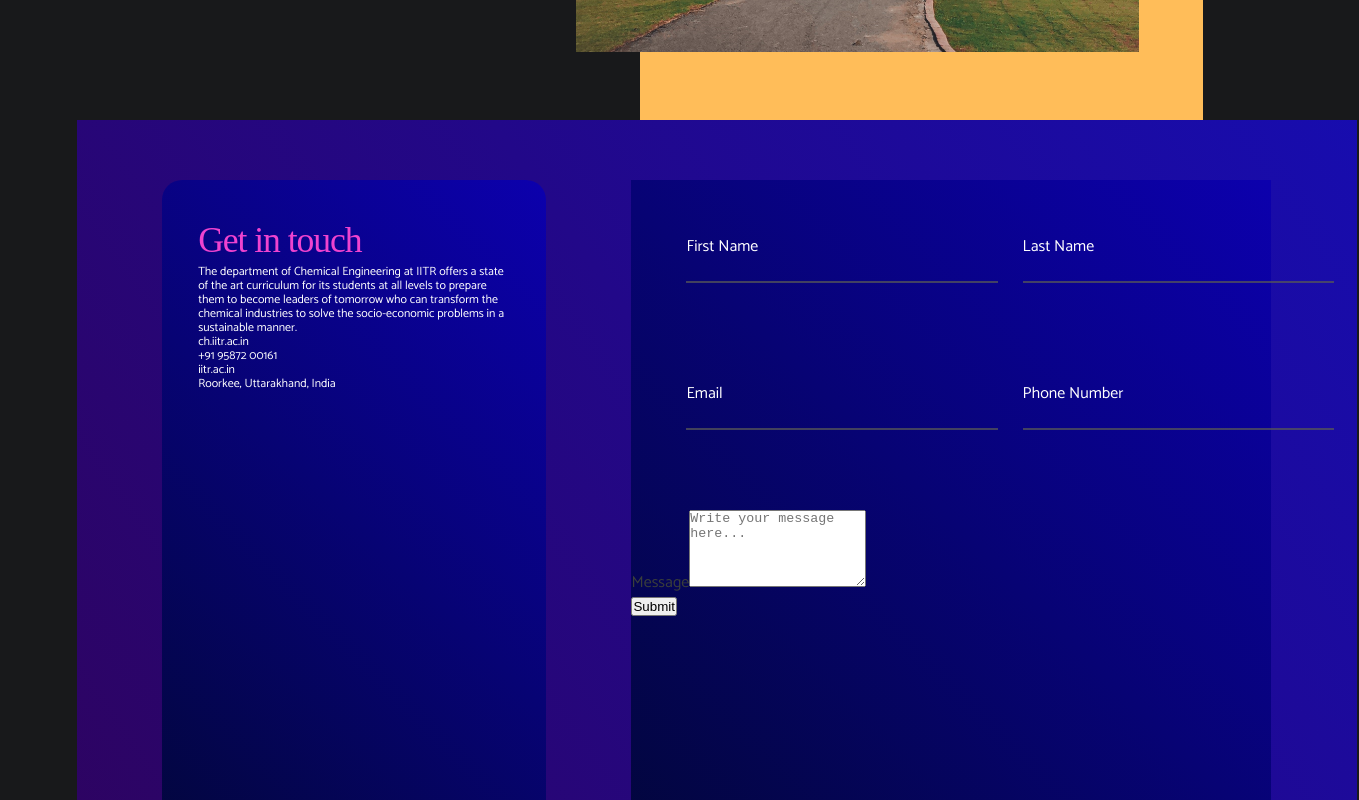
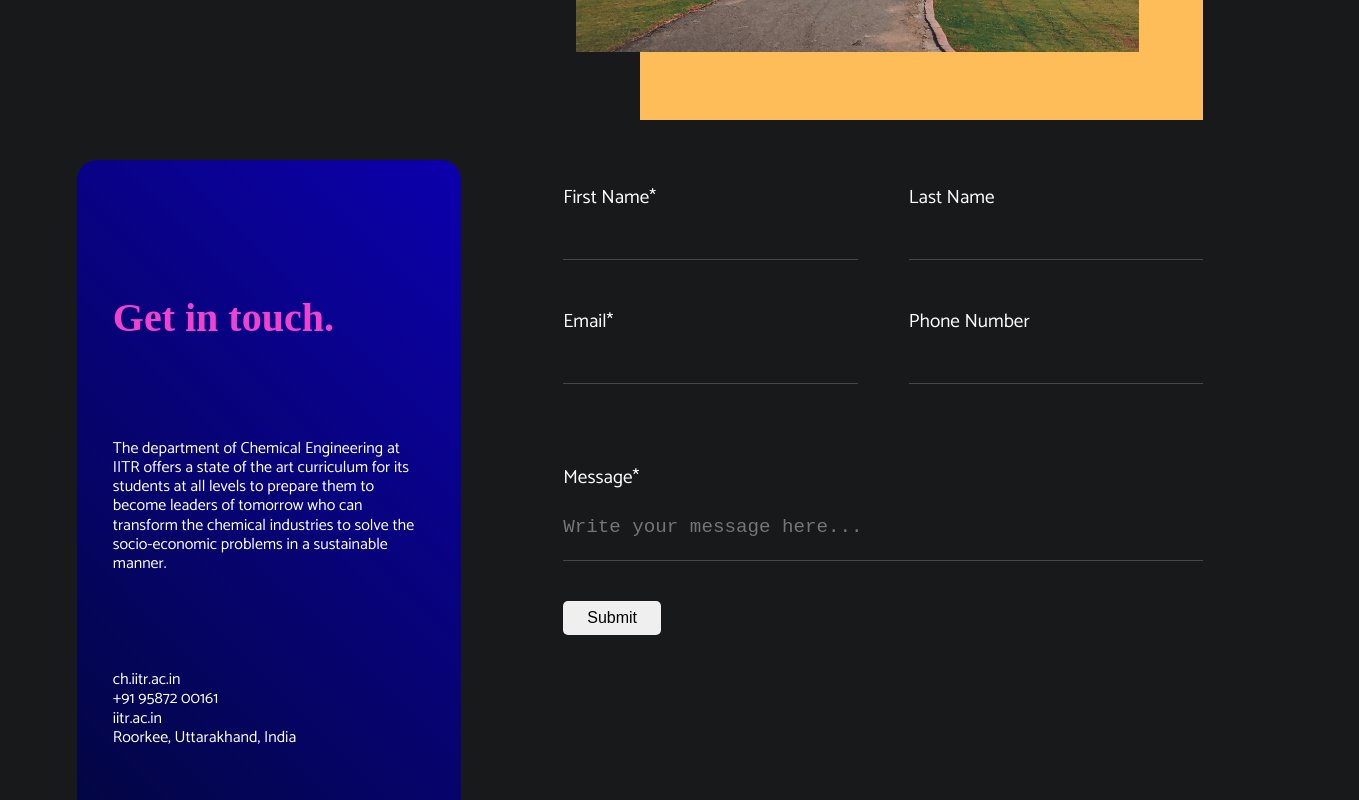
Before and after one commit to vinayakgarg20/Chemical-Engineering-Student-Society, a React (Create React App) app: page /contactus in a window 1280 px wide. Shown: the part 680-1480 px from the top of the page, 1359 px wide, since content can reach past the window. Built offline with nearby package versions, Linux system fonts and the light colour scheme; a web font is replaced by a local one.

Commit message:
add emailjs server as database

```diff
--- a/package.json
+++ b/package.json
@@ -7,6 +7,7 @@
     "@testing-library/jest-dom": "^5.16.2",
     "@testing-library/react": "^12.1.3",
     "@testing-library/user-event": "^13.5.0",
+    "emailjs-com": "^3.2.0",
     "react": "^17.0.2",
     "react-dom": "^17.0.2",
     "react-full-page-scroll": "^0.1.3",
--- a/src/components/Layout/HeroSection.module.css
+++ b/src/components/Layout/HeroSection.module.css
@@ -24,11 +24,15 @@
   line-height: 1.5rem;
 }
 .chess {
+  margin: 1rem;
+}
+.chess p {
   font-size: 4.5vw;
   color: rgb(255, 255, 255);
-  line-height: 3rem;
-  letter-spacing: 0em;
-  margin: 1rem;
+  line-height: 90%;
+  letter-spacing: 2px;
+  margin: 0rem;
+  padding: 0;
 }
 .button {
   background-color: rgb(255, 189, 89);
--- a/src/pages/Contact.css
+++ b/src/pages/Contact.css
@@ -1,121 +1,130 @@
-.Container{
+.Container {
   display: flex;
-    width: 100vw;
+
   height: 100vh;
-    background: linear-gradient(55deg, rgb(46, 3, 95), #1707eeb2);
-
-    justify-content: space-evenly;
+  justify-content: space-between;
   align-items: center;
 }
 
-
-
-.Form{
-    height: 85vh;
+.Form {
+  height: 90vh;
   width: 50vw;
-    background: linear-gradient(45deg, rgb(2, 6, 59), #0c00ad);
-
-
-
-
+  display: flex;
+  flex-direction: column;
 }
 
-.getinTouch{
-
+.getinTouch {
   padding: 36px;
   display: flex;
 
   flex-direction: column;
   align-items: flex-start;
-    height: 85vh;
+  justify-content: space-evenly;
+  height: 90vh;
   width: 30vw;
 
   background: linear-gradient(45deg, rgb(2, 6, 59), #0c00ad);
   border-radius: 20px;
-
-
-
-
-
 }
 
-h3{
-        font-size: 35.6668px;
-        font-weight: 400;
+.getinTouch h3 {
+  font-size: 2.5rem;
+  font-weight: 700;
   color: rgb(239, 67, 207);
-        font-family: "YAEl45aeb7E 0",auto;
+  font-family: "YAEl45aeb7E 0", auto;
   line-height: 49px;
-        letter-spacing: -0.03em;
-
 }
-p{
+.getinTouch p {
   font-weight: 400;
   font-style: normal;
   color: rgb(255, 255, 255);
-    font-size: 12.0001px;
-    line-height: 14px;
-    text-align: left;
-    text-size-adjust: 80%;
-
-
-
-
+  font-size: 1rem;
+  line-height: 1.2rem;
+}
+.sociallinks {
 }
 
-.Name, .contact, .Message{
-    margin: 36px;
-    padding: 19px;
+.Name,
+.contact {
   display: flex;
-
-
+  flex-direction: row;
+  justify-content: space-between;
+}
+.Name,
+.contact,
+.message,
+.button {
+  margin: 1.5rem 0;
 }
 
-
-hr{
-    width: 311.168px;
-    height: 1px;
-
-    opacity: 0.35;
-}
-.first ,.last, .contactchess,.emailchess{
+.first,
+.last,
+.contactchess,
+.emailchess,
+.message {
   display: flex;
   flex-direction: column;
-    margin-top: 0;
-    align-items: flex-start;
 }
-.search{
-    margin: 6px;
-    margin-left: 0;
-
-    padding: 19px 19px 19px 0;
+.search {
   display: flex;
-
 }
-.search input{
-    width: 311.168px;
-    height: 1px;
-    padding: 1px 103px;
-
+.search input {
+  text-align: start;
   background-color: transparent;
   outline: none;
   border: none;
-    border-bottom: 2px solid #575758be;
+  border-bottom: 1px solid #575758be;
   color: #fafafa;
-
+  resize: none;
+  width: 23vw;
+  font-size: 1.2rem;
+  margin-top: 1.5rem;
 }
-.Name label, .contact label{
-
-    margin-bottom: -5px;
+.search textarea {
+  text-align: start;
+  background-color: transparent;
+  outline: none;
+  border: none;
+  border-bottom: 1px solid #575758be;
+  color: #fafafa;
+  resize: none;
+  margin-top: 1.5rem;
+  width: 100%;
+  font-size: 1.2rem;
+}
+.Name label,
+.contact label,
+.message label {
   padding-bottom: 0;
   color: rgb(255, 255, 255);
-    font-size: 16px;
+  font-size: 1.2rem;
   font-style: normal;
   font-weight: 400;
-    align-items: center;
+}
+.contact {
+  margin-top: 3rem;
+}
+.message {
+  margin-top: 5rem;
+}
+.button {
+  color: black;
+  padding: 8px 24px;
+  text-align: center;
+  text-decoration: none;
+  display: inline-block;
+  font-size: 16px;
+  border-radius: 5px;
+  transition-duration: 0.4s;
+  cursor: pointer;
+  border: 0;
+  margin-top: 1rem;
+}
+.button:hover {
+  background-color: blue;
+}
 
-
-
-
-
-
+.button {
+  background-color: linear-gradient(45deg, rgb(2, 6, 59), #0c00ad);
+  color: black;
 }
--- a/src/pages/ContactUs.js
+++ b/src/pages/ContactUs.js
@@ -1,94 +1,100 @@
 import React from "react";
 import "./Contact.css";
+import emailjs from "emailjs-com";
+import { useRef } from "react";
 
 const ContactUs = () => {
+  const form = useRef();
+
   const submitHandler = (event) => {
     event.preventDefault();
+    emailjs
+      .sendForm(
+        "service_3u82gxo",
+        "template_qyvr9bb",
+        form.current,
+        "fwpp4k-kljuwfDYiq"
+      )
+      .then(
+        (result) => {
+          console.log(result.text);
+          alert("Thank You, We'll contact you shortly!");
+        },
+        (error) => {
+          console.log(error.text);
+          alert("FAILED...", error);
+        }
+      );
   };
   return (
-    <div>
     <div className="Container">
-
       <div className="getinTouch">
-          <h3>Get in touch</h3>
-          <p>The department of Chemical Engineering at IITR offers a state of the art curriculum for its students at all levels to prepare them to become leaders of tomorrow who can transform the chemical industries to solve the socio-economic problems in a sustainable manner.</p>
+        <h3>Get in touch.</h3>
+        <p>
+          The department of Chemical Engineering at IITR offers a state of the
+          art curriculum for its students at all levels to prepare them to
+          become leaders of tomorrow who can transform the chemical industries
+          to solve the socio-economic problems in a sustainable manner.
+        </p>
         <div className="Sociallinks">
-            <p>	ch.iitr.ac.in</p>
-            <p>  +91 95872 00161</p>
-            <p>   	iitr.ac.in</p>
-            <p>   Roorkee, Uttarakhand, India</p>
+          <p> ch.iitr.ac.in</p>
+          <p> +91 95872 00161</p>
+          <p> iitr.ac.in</p>
+          <p> Roorkee, Uttarakhand, India</p>
         </div>
-
-
-
       </div>
 
       <div className="Form">
-        <form onSubmit={submitHandler}>
+        <form ref={form} onSubmit={submitHandler}>
           <div className="Name">
             <div className="first">
-              <label htmlFor="Fname">First Name</label>
+              <label htmlFor="Fname">First Name*</label>
               <div className="search">
-
-                  <input type={"text"} required id="Fname"></input>
-
-
+                <input type={"text"} name="f_name" required id="Fname"></input>
               </div>
-
-
             </div>
             <div className="last">
               <label htmlFor="Lname">Last Name</label>
               <div className="search">
-
-                  <input type={"text"} required id="Lname"></input>
-
-
+                <input type={"text"} name="l_name" id="Lname"></input>
               </div>
-
-
             </div>
           </div>
           <div className="contact">
             <div className="emailchess">
-              <label htmlFor="email">Email</label>
+              <label htmlFor="email">Email*</label>
               <div className="search">
-
-                  <input type={"text"} required id="email"></input>
-
-
+                <input type={"text"} name="email" required id="email"></input>
               </div>
             </div>
             <div className="contactchess">
               <label htmlFor="contact-no">Phone Number</label>
               <div className="search">
-
-                  <input type={"text"} required id="contact-no"></input>
-
-
+                <input
+                  type={"text"}
+                  name="contact_number"
+                  id="contact-no"
+                ></input>
               </div>
-
             </div>
           </div>
           <div className="message">
-            <label htmlFor="description">Message</label>
+            <label htmlFor="description">Message*</label>
+            <div className="search">
               <textarea
+                name="message"
                 placeholder="Write your message here..."
                 required
-              rows={5}
                 id="description"
               ></textarea>
             </div>
-          <div className="button">
-            <button>Submit</button>
           </div>
+
+          <button className="button" type="submit">
+            Submit
+          </button>
         </form>
       </div>
-
-      </div>
-
-
-
     </div>
   );
 };
```
Also changed, not shown: 1 other file (tests, documents, lock files or other folders). Lines whose indentation alone changed are shown as unchanged.
